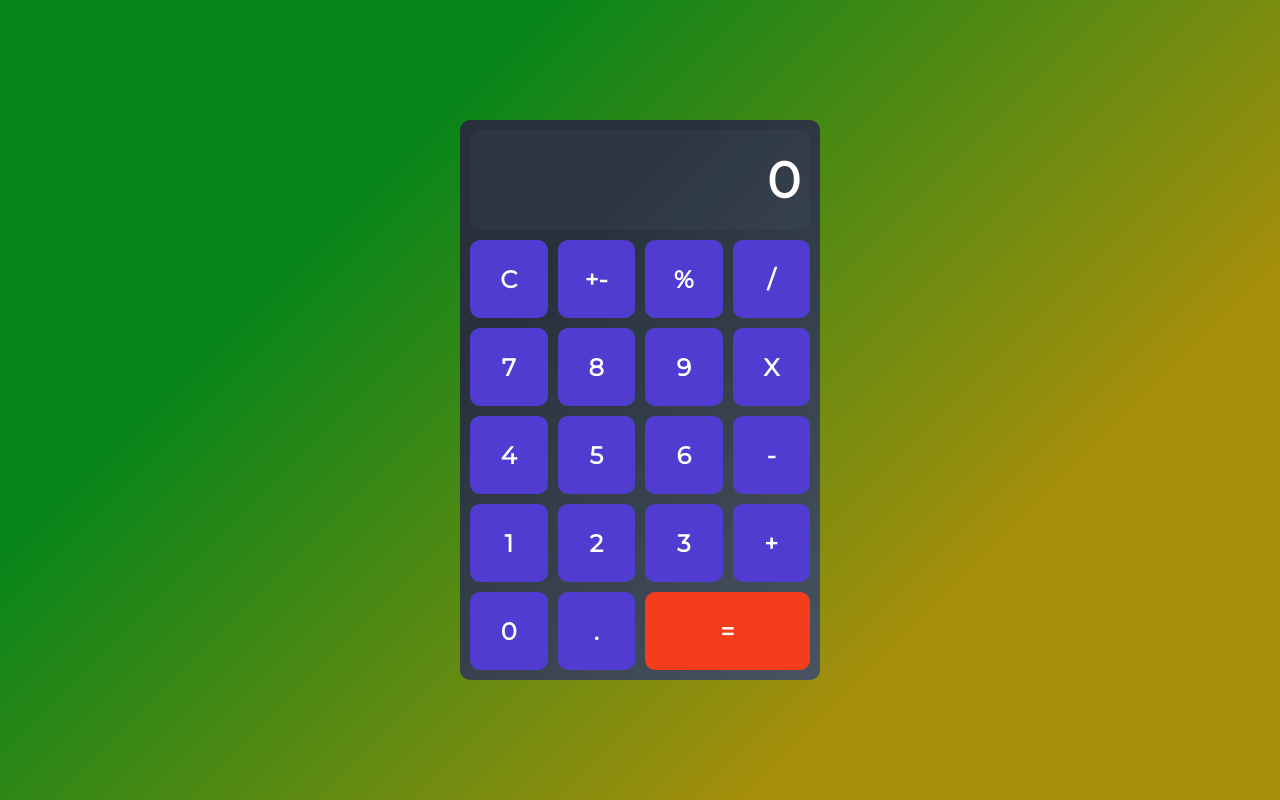
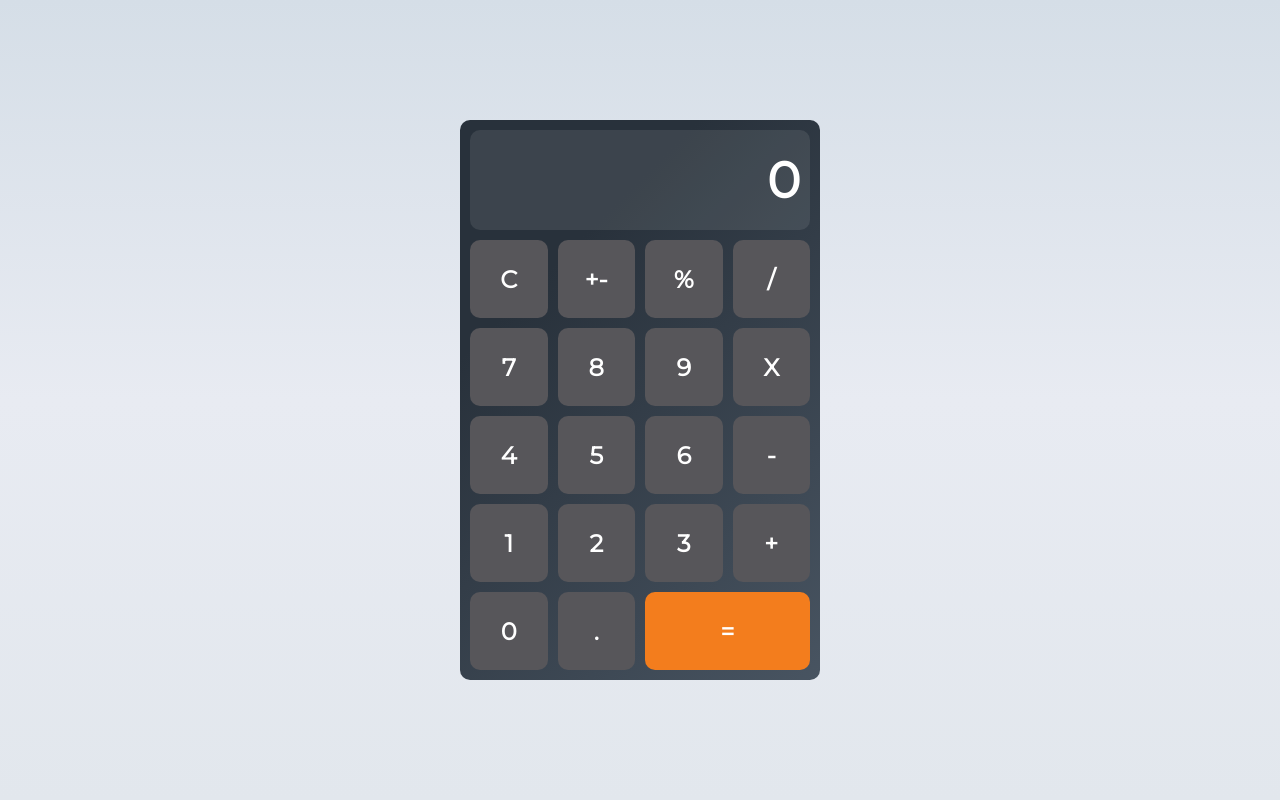
Before and after one commit to tonyrizzotto/typescript-calculator, a React (Create React App) app: page / in a window 1280 px wide. Built offline with nearby package versions, Linux system fonts and the light colour scheme.

Commit message:
Add in inverse operator and adjusted CSS to be more presentable

```diff
--- a/src/App.tsx
+++ b/src/App.tsx
@@ -67,6 +67,14 @@ const App = () => {
                         ...calc,
                         num: percentageHandler(calc.prevNum, calc.num),
                       })
+                    : // detect inverted number
+                    btn === '+-'
+                    ? setCalc({
+                        ...calc,
+                        num: calc.num
+                          ? (Number(calc.num) * -1).toString()
+                          : '0',
+                      })
                     : // detect if equals was hit
                     btn === '='
                     ? setCalc({
--- a/src/styles/Button.css
+++ b/src/styles/Button.css
@@ -1,23 +1,24 @@
 button {
   border: none;
-  background-color: rgb(80, 60, 209);
+  background-color: rgb(87, 86, 90);
   font-size: 24px;
   color: rgb(255, 255, 255);
   font-weight: bold;
   cursor: pointer;
   border-radius: 10px;
   outline: none;
+  transition: 0.3s ease-in;
 }
 
 button:hover {
-  background-color: rgb(61, 43, 184);
+  background-color: rgb(73, 72, 72);
 }
 
 .equals {
   grid-column: 3 / 5;
-  background-color: rgb(243, 61, 29);
+  background-color: rgb(243, 125, 29);
 }
 
 .equals:hover {
-  background-color: rgb(228, 39, 15);
+  background-color: rgb(192, 98, 21);
 }
--- a/src/styles/Screen.css
+++ b/src/styles/Screen.css
@@ -3,7 +3,7 @@
   width: 100%;
   margin-bottom: 10px;
   padding: 0 10px;
-  background-color: #4357692d;
+  background-color: #9b9ea12d;
   border-radius: 10px;
   display: flex;
   align-items: center;
--- a/src/styles/index.css
+++ b/src/styles/index.css
@@ -11,6 +11,18 @@ body {
   display: flex;
   align-items: center;
   justify-content: center;
-  background-color: #a87523;
-  background-image: linear-gradient(315deg, #a78f0b 25%, #05851a 74%);
+  background-color: #cfd9cf;
+  background: linear-gradient(to bottom, #d5dee7 0%, #e8ebf2 50%, #e2e7ed 100%),
+    linear-gradient(
+      to bottom,
+      rgba(0, 0, 0, 0.02) 50%,
+      rgba(255, 255, 255, 0.02) 61%,
+      rgba(0, 0, 0, 0.02) 73%
+    ),
+    linear-gradient(
+      33deg,
+      rgba(255, 255, 255, 0.2) 0%,
+      rgba(0, 0, 0, 0.2) 100%
+    );
+  background-blend-mode: normal, color-burn;
 }
```
